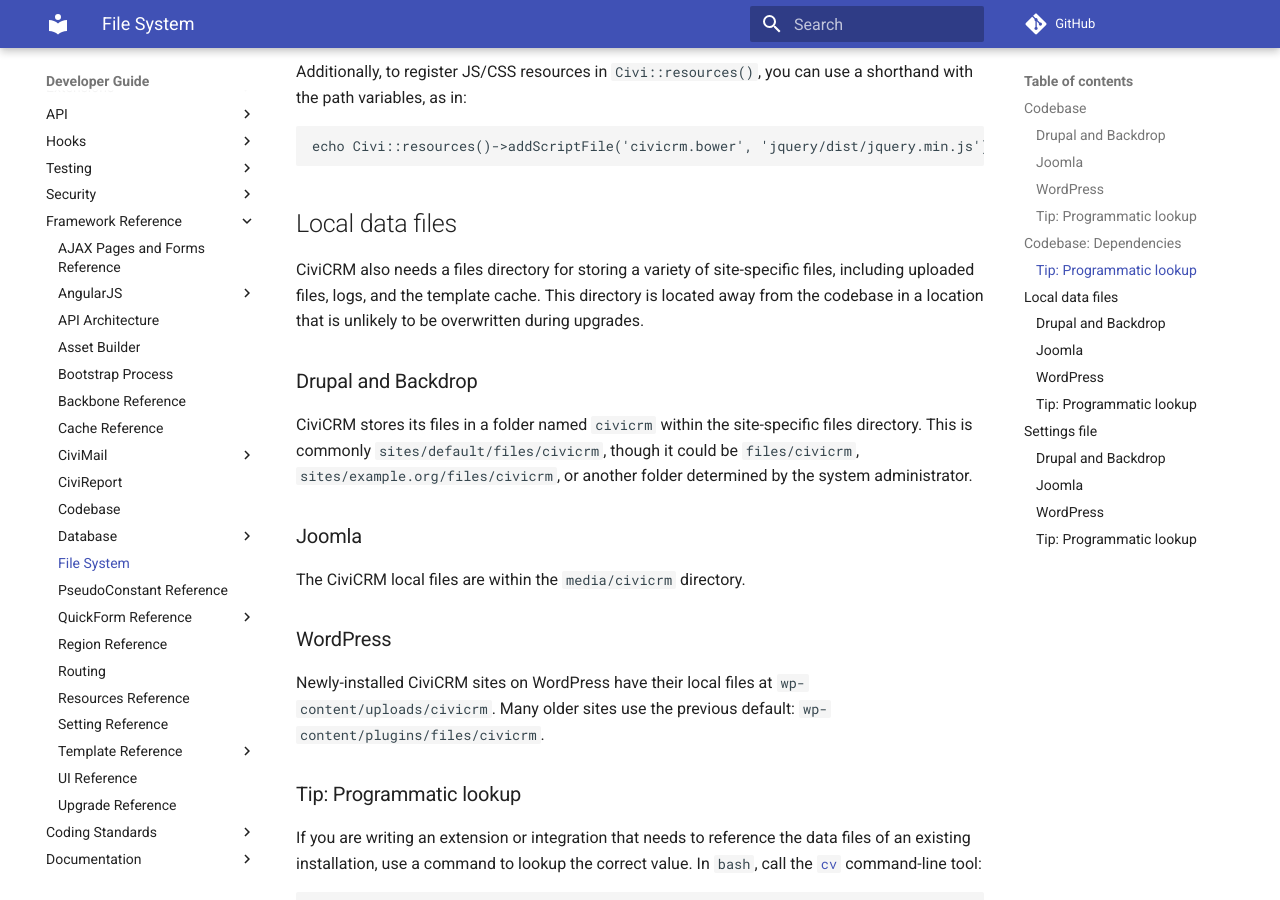
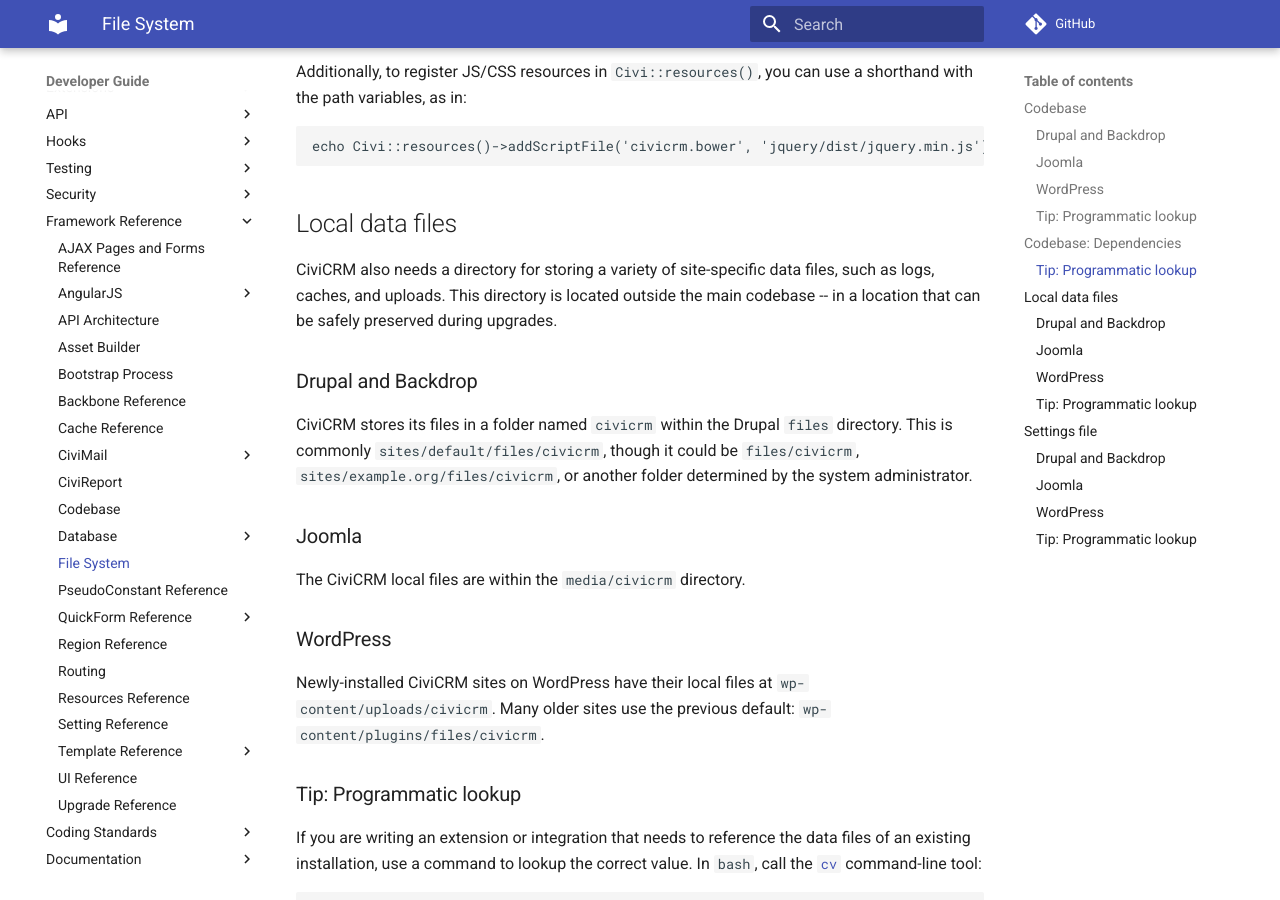
Before and after one commit to civicrm/civicrm-dev-docs, an MkDocs documentation site: the page built from docs/framework/filesystem.md, in a window 1280 px wide and 900 px high, scrolled down 2483 px. Built offline with MkDocs 1.6.1 and Material for MkDocs 9.7.7, drawn with Linux system fonts in a browser that asks for light colours; comment, search, counter and statistics services are not loaded; old or Windows-style settings are respelled for this version of MkDocs.

Commit message:
docs/framework/filesystem.md - Cleanup prose

```diff
--- a/docs/framework/filesystem.md
+++ b/docs/framework/filesystem.md
@@ -130,16 +130,16 @@
 
 ## Local data files
 
-CiviCRM also needs a files directory for storing a variety of site-specific
-files, including uploaded files, logs, and the template cache.  This directory
-is located away from the codebase in a location that is unlikely to be
-overwritten during upgrades.
+CiviCRM also needs a directory for storing a variety of site-specific data
+files, such as logs, caches, and uploads.  This directory is located outside
+the main codebase -- in a location that can be safely preserved during
+upgrades.
 
 ### Drupal and Backdrop
 
-CiviCRM stores its files in a folder named `civicrm` within the site-specific
-files directory.  This is commonly `sites/default/files/civicrm`, though it
-could be `files/civicrm`, `sites/example.org/files/civicrm`, or another
+CiviCRM stores its files in a folder named `civicrm` within the Drupal
+`files` directory.  This is commonly `sites/default/files/civicrm`, though
+it could be `files/civicrm`, `sites/example.org/files/civicrm`, or another
 folder determined by the system administrator.
 
 ### Joomla
```
